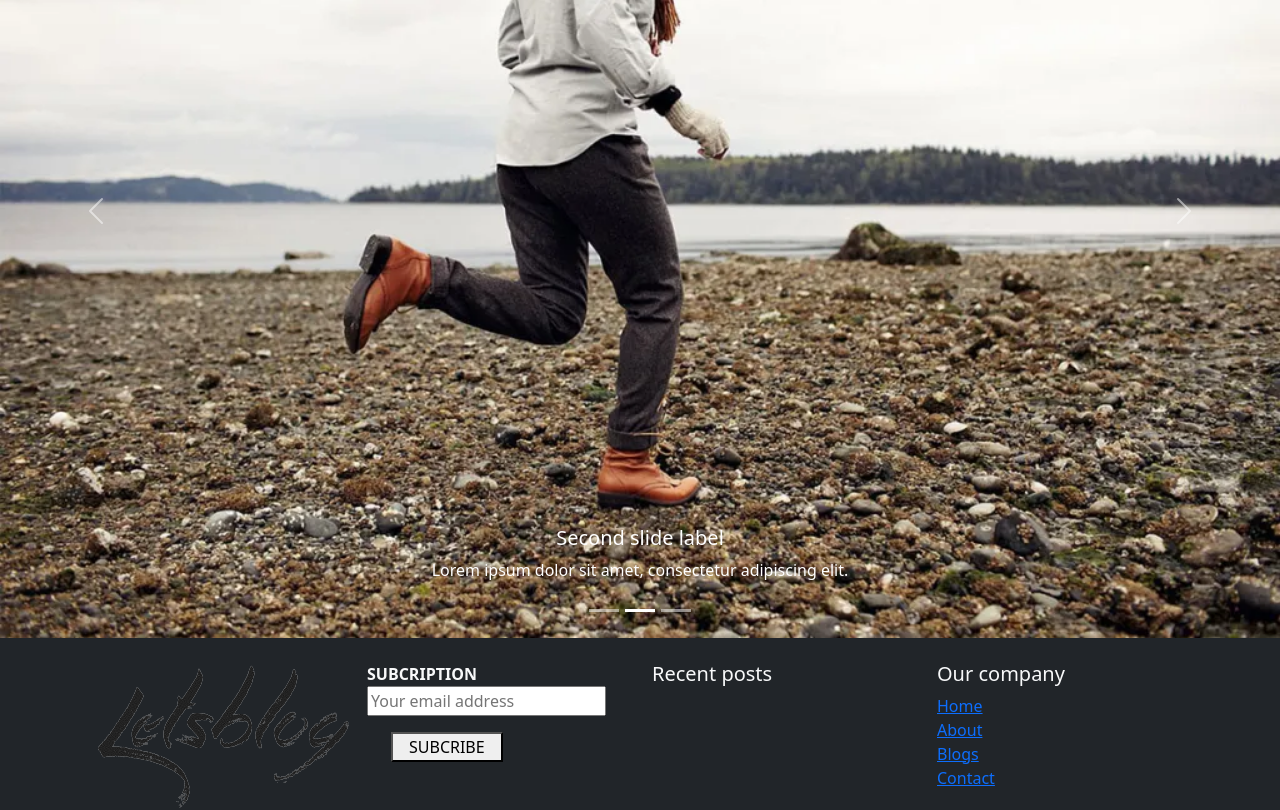
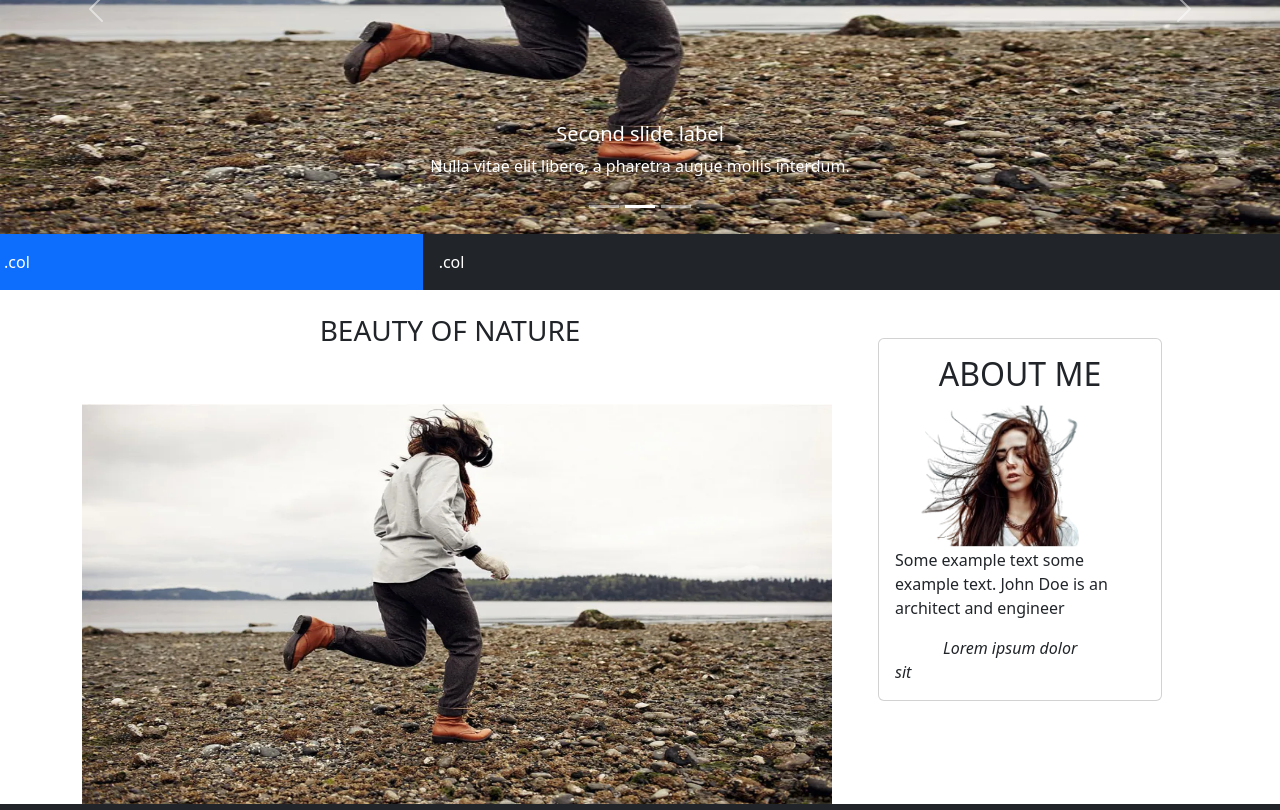
Before and after one commit to realmintech/reactBlog, a React (Create React App) app in the folder my-react-app/: page / in a window 1280 px wide. Shown: the part 420-1230 px from the top of the page. Built offline with nearby package versions, Linux system fonts and the light colour scheme.

Commit message:
home page content

```diff
--- a/my-react-app/src/Pages/Home/Index.jsx
+++ b/my-react-app/src/Pages/Home/Index.jsx
@@ -1,48 +1,13 @@
-import Carousel from 'react-bootstrap/Carousel';
-import backgroundImage from "../../assets/bacgroundImage1.jpg"
-import SecondCarousel from "../../assets/carousel.webp"
-import ThirdCarousel from "../../assets/carousel2.png"
+import React from 'react';
+import ImageScroll from '../carousel/Carousel';
+import HomeContent from '../homeContent/HomeContent';
 
-function Index() {
+
+export default function Index() {
   return (
-    <Carousel data-bs-theme="white">
-      <Carousel.Item>
-        <img
-          className="d-block w-100 h-70"
-          src={backgroundImage}
-          alt="First slide"
-        />
-        <Carousel.Caption>
-          <h5>First slide label</h5>
-          <p>Nulla vitae elit libero, a pharetra augue mollis interdum.</p>
-        </Carousel.Caption>
-      </Carousel.Item>
-      <Carousel.Item>
-        <img
-          className="d-block w-100 h-70"
-          src={SecondCarousel}
-          alt="Second slide"
-        />
-        <Carousel.Caption>
-          <h5>Second slide label</h5>
-          <p>Lorem ipsum dolor sit amet, consectetur adipiscing elit.</p>
-        </Carousel.Caption>
-      </Carousel.Item>
-      <Carousel.Item>
-        <img
-          className="d-block w-100 h-70"
-          src={ThirdCarousel}
-          alt="Third slide"
-        />
-        <Carousel.Caption>
-          <h5>Third slide label</h5>
-          <p>
-            Praesent commodo cursus magna, vel scelerisque nisl consectetur.
-          </p>
-        </Carousel.Caption>
-      </Carousel.Item>
-    </Carousel>
-  );
+  <>
+    <ImageScroll />
+    <HomeContent />
+  </>
+  )
 }
-
-export default Index;
--- /dev/null
+++ b/my-react-app/src/Pages/carousel/Carousel.css
@@ -0,0 +1,4 @@
+/* img:hover {
+  opacity: 0.5;
+  background-color: rgba(255,255,9);
+} */
--- /dev/null
+++ b/my-react-app/src/Pages/carousel/Carousel.jsx
@@ -0,0 +1,51 @@
+import './Carousel.css';
+import Carousel from 'react-bootstrap/Carousel';
+import backgroundImage from "../../assets/bacgroundImage1.jpg";
+import SecondCarousel from "../../assets/carousel.webp";
+import ThirdCarousel from "../../assets/peachgirl.png";
+
+
+const data = [{
+    "id": 1,
+    "images": backgroundImage,
+    "title": "First slide label",
+    "msg": "Nulla vitae elit libero, a pharetra augue mollis interdum."
+  },
+  {
+    "id": 2,
+    "images": SecondCarousel,
+    "title": "Second slide label",
+    "msg": "Nulla vitae elit libero, a pharetra augue mollis interdum."
+  },
+  {
+    "id": 3,
+    "images": ThirdCarousel,
+    "title": "Third slide label",
+    "msg": "Nulla vitae elit libero, a pharetra augue mollis interdum."
+  },
+
+]
+
+function ImageScroll() {
+    const arrayDataItems = data.map((item, index) =>
+        <Carousel.Item key={index}>
+            <img
+            className="d-block w-100 h-40"
+            src={item.images}
+            alt="First slide"
+            height={450}
+            />
+            <Carousel.Caption>
+            <h5>{item.title}</h5>
+            <p>{item.msg}</p>
+            </Carousel.Caption>
+      </Carousel.Item>
+      );
+  return (
+    <Carousel data-bs-theme="white">
+        {arrayDataItems}
+    </Carousel>
+  );
+}
+
+export default ImageScroll;
--- /dev/null
+++ b/my-react-app/src/Pages/homeContent/HomeContent.jsx
@@ -0,0 +1,32 @@
+import React from 'react';
+import Carousel1 from '../../assets/carousel.webp';
+import Carousel2 from '../../assets/carousel2.png';
+
+export default function HomeContent() {
+  return (
+    <>
+        <div class="row">
+          <div class="col-sm-4 p-3 bg-primary text-white">.col</div>
+          <div class="col-sm-8 p-3 bg-dark text-white">.col</div>
+        </div>
+        <div className='container'>
+            <div className='row'>
+                <div className='col-lg-8 col-md-6'>
+                  <h3 className='text-center pt-4'>BEAUTY OF NATURE</h3>
+                  <img src={Carousel1} alt="lady" width={750} height={400} className='mt-5' />
+                </div>
+                <div className='col-lg-4 col-md-6 p-5'>
+                  <div class="card w-400">
+                    <div class="card-body">
+                        <h2 class="card-title text-center">ABOUT ME</h2>
+                        <img class="card-img-top" src={Carousel2} alt="Card" width={100}/>
+                        <p class="card-text">Some example text some example text. John Doe is an architect and engineer</p>
+                        <em className='px-5'>Lorem ipsum dolor sit</em>
+                    </div>
+                  </div>
+                </div>
+            </div>
+        </div>
+    </>
+  )
+}
```
Also changed, not shown: my-react-app/src/Components/common/navbar/Navbar.css (line endings or trailing spaces), my-react-app/src/assets/peachgirl.png (added).
